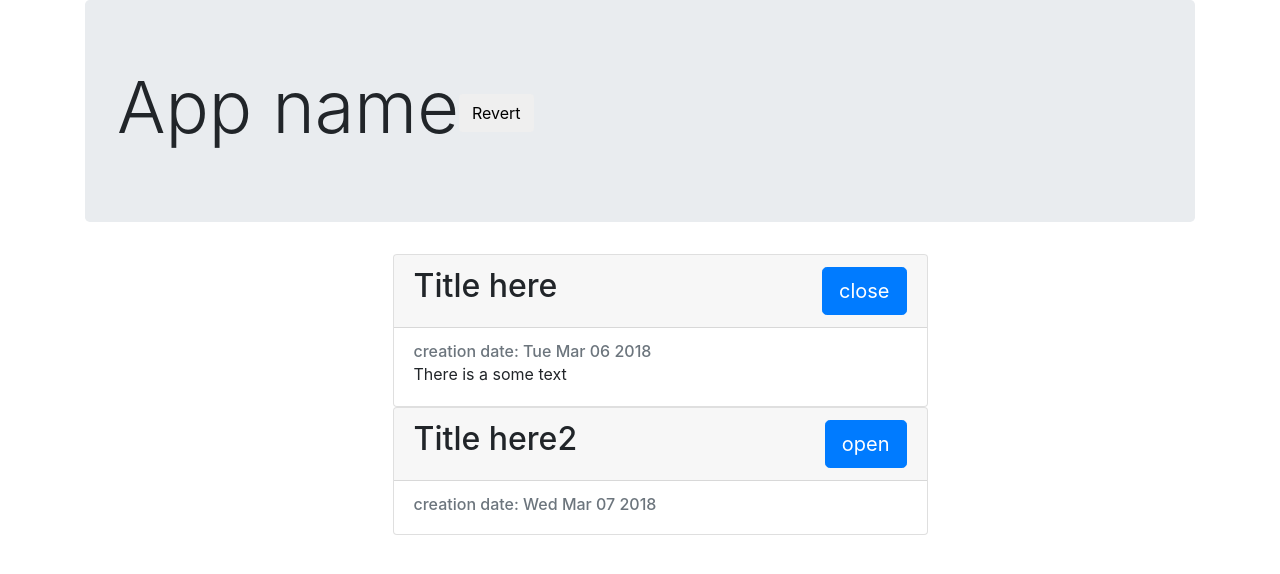
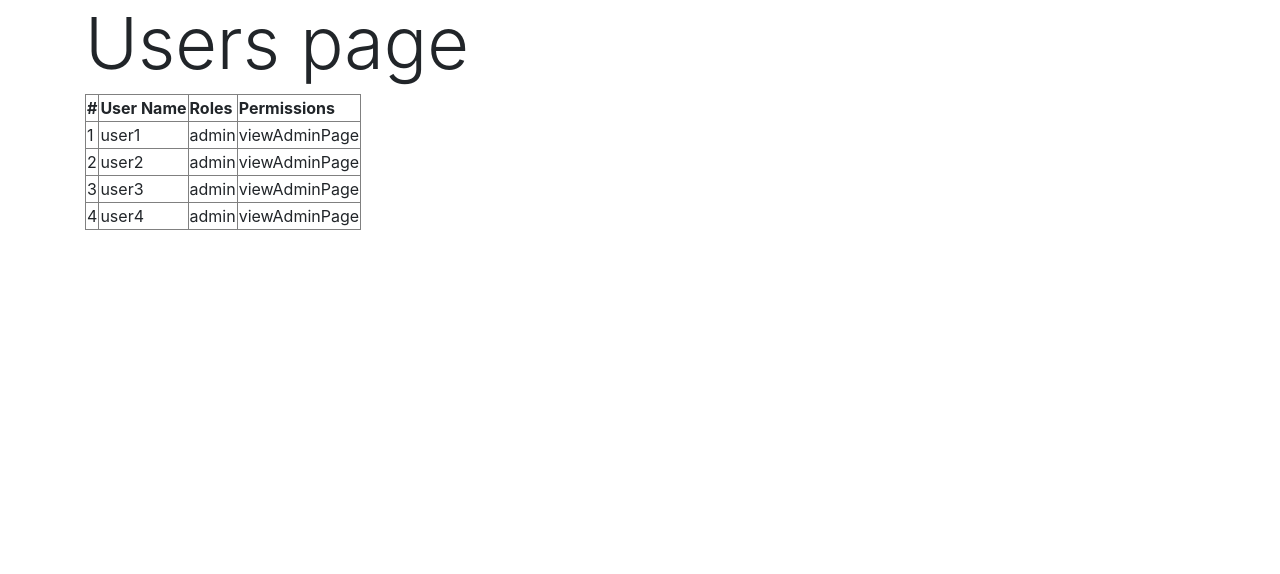
Before and after one commit to SergeyKozlovskij/reactTraining, a React (Create React App) app: page / in a window 1280 px wide. Shown: the top 574 px of the page. Built offline with nearby package versions, Linux system fonts and the light colour scheme.

Commit message:
create user table

```diff
--- a/package.json
+++ b/package.json
@@ -3,7 +3,7 @@
   "version": "0.1.0",
   "private": true,
   "dependencies": {
-    "bootstrap": "^4.0.0-beta.3",
+    "bootstrap": "4.0.0",
     "react": "^16.2.0",
     "react-dom": "^16.2.0",
     "react-scripts": "1.1.1"
--- a/src/components/App.js
+++ b/src/components/App.js
@@ -1,32 +1,19 @@
 import React, {Component} from 'react'
-import ArticleList from './ArticleList'
-import articles from '../fixtures'
+
 import 'bootstrap/dist/css/bootstrap.css'
+import UserTable from "./UserTable/index";
 
 class App extends Component {
-    state = {
-        reverted: false
-    };
-    articles = articles.slice();
-
     render() {
         return (
             <div className="container">
-                <div className="jumbotron">
-                    <h1 className="display-3">
-                        App name
-                        <button className="btn" onClick={this.revert}>Revert</button>
-                    </h1>
-                </div>
-                <ArticleList articles={this.articles}/>
+                <h1 className="display-3">
+                    Users page
+                </h1>
+                <UserTable/>
             </div>
         )
     }
-
-    revert = () => {
-        this.articles.reverse();
-        this.setState({reverted: !this.state.reverted})
-    };
 }
 
 export default App
--- a/src/components/Article.js
+++ /dev/null
@@ -1,45 +0,0 @@
-import React, {Component} from 'react'
-
-
-class Article extends Component {
-    constructor(props) {
-        super(props);
-        this.state = {
-            isOpen: props.defaultOpen
-        };
-    }
-
-    componentWillReceiveProps(nextProps) {
-        if (nextProps.defaultOpen !== this.props.defaultOpen) {
-            this.setState({isOpen: nextProps.defaultOpen})
-        }
-    }
-
-    render() {
-        const {article} = this.props;
-        const body = this.state.isOpen && <section className="card-text">{article.text}</section>;
-        return (
-            <div className="card mx-auto" style={{width: '50%'}}>
-                <div className="card-header">
-                    <h2>
-                        {article.title}
-                        <button className="btn btn-primary btn-lg float-right"
-                                onClick={this.handleClick}>{this.state.isOpen ? 'close' : 'open'}</button>
-                    </h2>
-                </div>
-                <div className="card-body">
-                    <h6 className="card-subtitle text-muted">
-                        creation date: {(new Date(article.date)).toDateString()}
-                    </h6>
-                    {body}
-                </div>
-            </div>
-        )
-    }
-
-    handleClick = () => {
-        this.setState({isOpen: !this.state.isOpen})
-    }
-}
-
-export default Article
--- a/src/components/ArticleList/index.js
+++ /dev/null
@@ -1,15 +0,0 @@
-import React from 'react'
-import Article from '../Article'
-import './style.css'
-
-export default function ArticleList({articles}) {
-    const articleElements = articles.map((article, index) =>
-        <li key={article.id} className="article-list__li">
-            <Article article={article} defaultOpen={index === 0}/>
-        </li>);
-    return (
-        <ul>
-            {articleElements}
-        </ul>
-    )
-}
--- a/src/components/ArticleList/style.css
+++ /dev/null
@@ -1,3 +0,0 @@
-.article-list__li {
-    list-style: none;
-}
--- /dev/null
+++ b/src/components/User.js
@@ -0,0 +1,18 @@
+import React, {Component} from 'react'
+
+
+class User extends Component {
+    render() {
+        const {user, index} = this.props;
+        return (
+            <tr>
+                <td>{index + 1}</td>
+                <td>{user.name}</td>
+                <td>{user.roles[0].name}</td>
+                <td>{user.roles[0].permissions[0].name}</td>
+            </tr>
+        )
+    }
+}
+
+export default User
--- /dev/null
+++ b/src/components/UserTable/index.js
@@ -0,0 +1,28 @@
+import React, {Component} from 'react'
+import User from '../User'
+import users from '../../fixtures'
+import './style.css'
+
+class UserTable extends Component {
+    users = users.map((user, index) => {
+        return (<User user={user} index={index}/>)
+    });
+
+    render() {
+        return (
+            <table border="1">
+                <thead>
+                <tr>
+                    <th>#</th>
+                    <th>User Name</th>
+                    <th>Roles</th>
+                    <th>Permissions</th>
+                </tr>
+                </thead>
+                <tbody>{this.users}</tbody>
+            </table>
+        )
+    }
+}
+
+export default UserTable
--- a/src/fixtures.js
+++ b/src/fixtures.js
@@ -1,27 +1,57 @@
 export default [
     {
         "id": "1",
-        "date": "2018-03-06",
-        "title": "Title here",
-        "text": "There is a some text",
-        "comments": [
+        "name": "user1",
+        "roles": [
             {
                 "id": "1",
-                "user": "user1",
-                "text": "comment text"
+                "name": "admin",
+                "permissions": [{
+                    "id": "1",
+                    "name" : "viewAdminPage"
+                }]
             }
         ]
     },
     {
         "id": "2",
-        "date": "2018-03-07",
-        "title": "Title here2",
-        "text": "There is a some text2",
-        "comments": [
+        "name": "user2",
+        "roles": [
             {
                 "id": "1",
-                "user": "user1",
-                "text": "comment text"
+                "name": "admin",
+                "permissions": [{
+                    "id": "1",
+                    "name" : "viewAdminPage"
+                }]
+            }
+        ]
+    },
+    {
+        "id": "3",
+        "name": "user3",
+        "roles": [
+            {
+                "id": "1",
+                "name": "admin",
+                "permissions": [{
+                    "id": "1",
+                    "name" : "viewAdminPage"
+                }]
+            }
+        ]
+    },
+    {
+        "id": "4",
+        "name": "user4",
+        "roles": [
+            {
+                "id": "1",
+                "name": "admin",
+                "permissions": [{
+                    "id": "1",
+                    "name" : "viewAdminPage"
+                }]
             }
         ]
     }
```
Also changed, not shown: src/components/UserTable/style.css (added), 1 other file (tests, documents, lock files or other folders).
